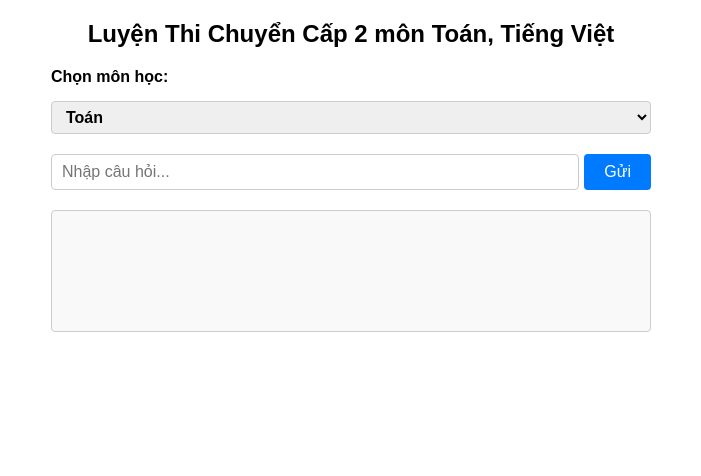
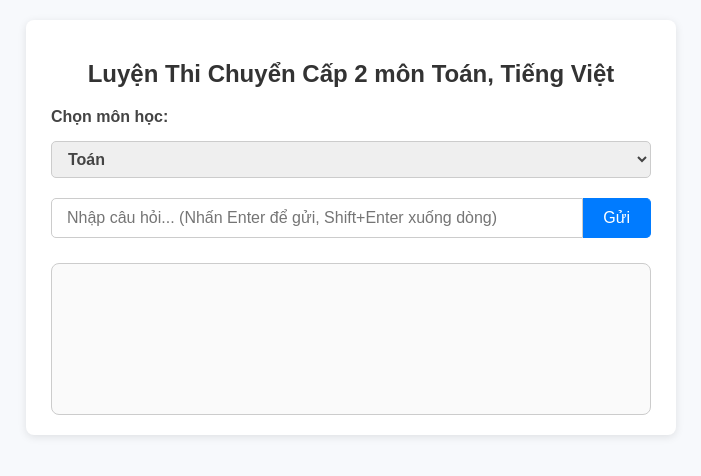
Before and after one commit to Bac04021987/LUY-N-THI-CHUYEN-CAP, a Flask app: page / in a window 1280 px wide. Shown: the top 476 px of the page, without its empty margins (289-990 px from the left). Run offline with Flask 3, Linux system fonts and the light colour scheme; parts of the project's set-up code (start-up, migrations or seed data) failed here and were passed over.

Commit message:
Update index.html

```diff
--- a/app/ui/templates/index.html
+++ b/app/ui/templates/index.html
@@ -7,60 +7,86 @@
         body {
             font-family: Arial, sans-serif;
             margin: 20px;
+            background-color: #f7f9fc;
         }
         h2 {
             text-align: center;
+            color: #333;
         }
         .chatbox {
             max-width: 600px;
-            margin: auto;
+            margin: 0 auto;
+            background-color: #fff;
+            padding: 20px 25px;
+            border-radius: 8px;
+            box-shadow: 0 2px 8px rgb(0 0 0 / 0.1);
         }
-        /* Thanh nhập và nút gửi nằm cùng hàng */
         .input-group {
             display: flex;
-            gap: 5px;
+            gap: 0;
             margin-top: 20px;
         }
         #questionInput {
             flex-grow: 1;
-            padding: 8px 10px;
+            padding: 10px 15px;
             font-size: 16px;
             border: 1px solid #ccc;
-            border-radius: 4px;
+            border-top-left-radius: 5px;
+            border-bottom-left-radius: 5px;
+            outline: none;
+            box-sizing: border-box;
+            transition: border-color 0.2s;
+        }
+        #questionInput:focus {
+            border-color: #007bff;
+            box-shadow: 0 0 5px rgba(0, 123, 255, 0.5);
         }
         #sendBtn {
-            padding: 8px 20px;
+            padding: 10px 20px;
             font-size: 16px;
             background-color: #007bff;
             color: white;
-            border: none;
-            border-radius: 4px;
+            border: 1px solid #007bff;
+            border-left: none;
+            border-top-right-radius: 5px;
+            border-bottom-right-radius: 5px;
             cursor: pointer;
+            transition: background-color 0.3s, border-color 0.3s;
         }
         #sendBtn:hover {
             background-color: #0056b3;
+            border-color: #0056b3;
         }
         #response {
-            margin-top: 20px;
+            margin-top: 25px;
             white-space: pre-wrap;
             border: 1px solid #ccc;
-            padding: 10px;
-            min-height: 100px;
-            border-radius: 4px;
-            background-color: #f9f9f9;
+            padding: 15px;
+            min-height: 120px;
+            border-radius: 8px;
+            background-color: #fafafa;
+            color: #333;
+            font-size: 16px;
         }
         label, select {
             display: block;
             margin-top: 15px;
-            margin-bottom: 5px;
-            font-weight: bold;
+            margin-bottom: 8px;
+            font-weight: 600;
+            color: #444;
         }
         select {
             width: 100%;
-            padding: 6px 10px;
+            padding: 8px 12px;
             font-size: 16px;
-            border-radius: 4px;
+            border-radius: 5px;
             border: 1px solid #ccc;
+            box-sizing: border-box;
+            transition: border-color 0.2s;
+        }
+        select:focus {
+            border-color: #007bff;
+            box-shadow: 0 0 5px rgba(0, 123, 255, 0.5);
         }
     </style>
 </head>
@@ -76,7 +102,12 @@
         </select>
 
         <div class="input-group">
-            <input type="text" id="questionInput" placeholder="Nhập câu hỏi..." autocomplete="off" />
+            <input
+                type="text"
+                id="questionInput"
+                placeholder="Nhập câu hỏi... (Nhấn Enter để gửi, Shift+Enter xuống dòng)"
+                autocomplete="off"
+            />
             <button id="sendBtn">Gửi</button>
         </div>
 
@@ -84,47 +115,50 @@
     </div>
 
     <script>
-        const questionInput = document.getElementById('questionInput');
-        const sendBtn = document.getElementById('sendBtn');
-        const responseDiv = document.getElementById('response');
-        const subjectSelect = document.getElementById('subjectSelect');
+        const questionInput = document.getElementById("questionInput");
+        const sendBtn = document.getElementById("sendBtn");
+        const responseDiv = document.getElementById("response");
+        const subjectSelect = document.getElementById("subjectSelect");
 
         async function sendQuestion() {
             const question = questionInput.value.trim();
             const subject = subjectSelect.value;
             if (!question) {
-                alert('Vui lòng nhập câu hỏi.');
+                alert("Vui lòng nhập câu hỏi.");
                 return;
             }
 
-            responseDiv.textContent = 'Đang xử lý...';
+            responseDiv.textContent = "Đang xử lý...";
 
             try {
-                const res = await fetch('/api/get_test_description', {
-                    method: 'POST',
-                    headers: { 'Content-Type': 'application/json' },
+                const res = await fetch("/api/get_test_description", {
+                    method: "POST",
+                    headers: { "Content-Type": "application/json" },
                     body: JSON.stringify({
                         subject: subject,
-                        test: { title: question }
-                    })
+                        test: { title: question },
+                    }),
                 });
                 const data = await res.json();
                 if (data.description) {
                     responseDiv.textContent = data.description;
                 } else if (data.error) {
-                    responseDiv.textContent = 'Lỗi: ' + data.error;
+                    responseDiv.textContent = "Lỗi: " + data.error;
                 } else {
-                    responseDiv.textContent = 'Không có phản hồi.';
+                    responseDiv.textContent = "Không có phản hồi.";
                 }
+                questionInput.value = ""; // Xoá câu hỏi sau khi gửi
             } catch (err) {
-                responseDiv.textContent = 'Lỗi kết nối hoặc server.';
+                responseDiv.textContent = "Lỗi kết nối hoặc server.";
             }
         }
 
-        sendBtn.addEventListener('click', sendQuestion);
+        sendBtn.addEventListener("click", () => {
+            sendQuestion();
+        });
 
-        questionInput.addEventListener('keydown', function (event) {
-            if (event.key === 'Enter') {
+        questionInput.addEventListener("keydown", function (event) {
+            if (event.key === "Enter" && !event.shiftKey) {
                 event.preventDefault();
                 sendQuestion();
             }
```
